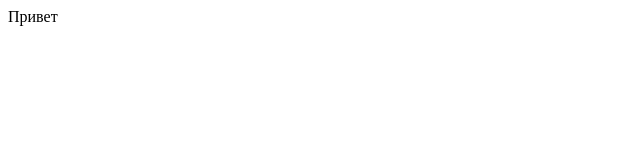
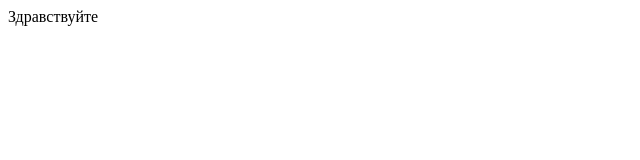
Before and after one commit to JedFree/Site, a plain HTML site: page index.html in a window 1280 px wide. Shown: the full height of the page, 0-640 px from the left. Drawn offline with Linux system fonts and the light colour scheme.

Commit message:
third commit

```diff
--- a/index.html
+++ b/index.html
@@ -3,6 +3,6 @@
 <title></title>
 </head>
 <body>
-<p>Привет</p>
+<p>Здравствуйте</p>
 </body>
 </html>
```
